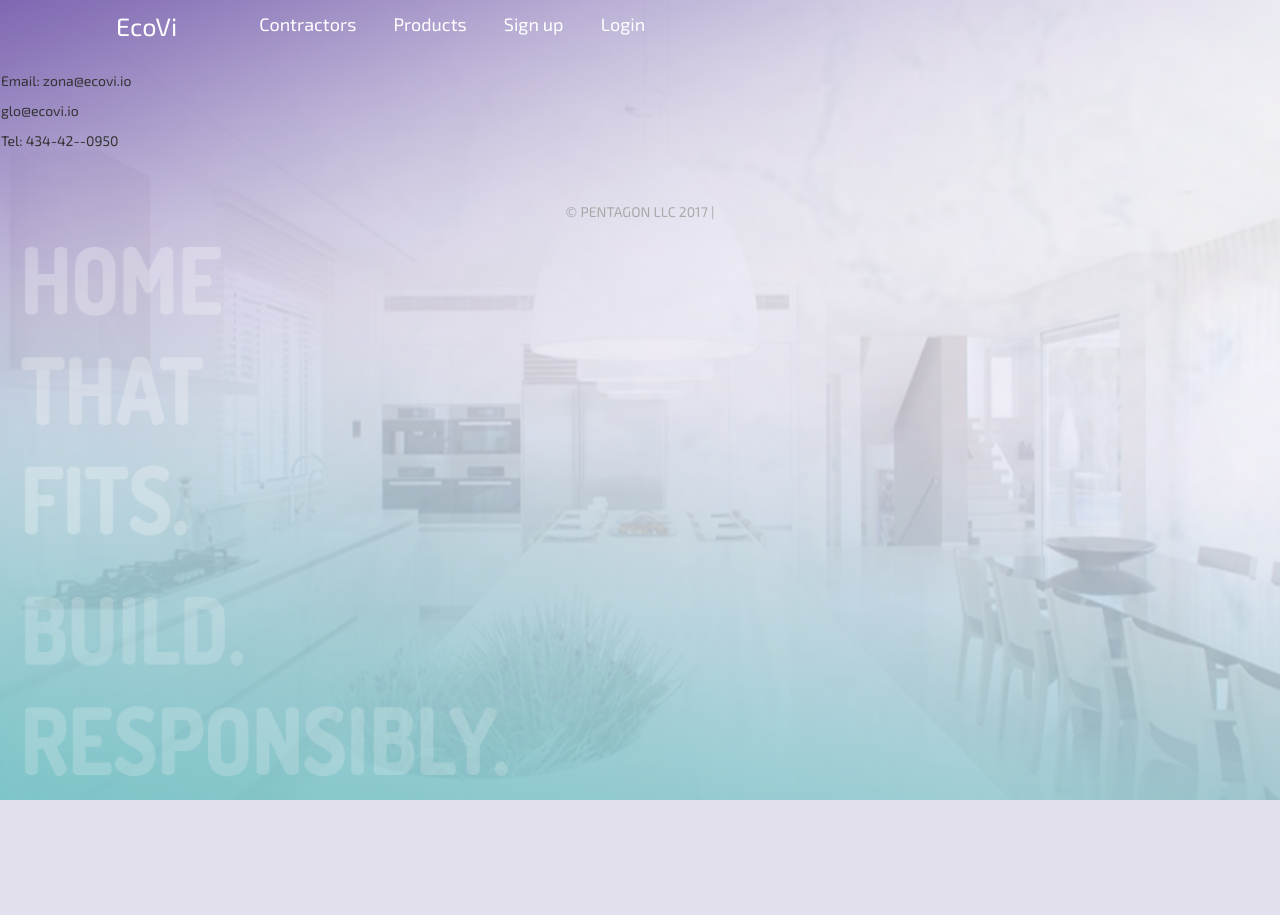
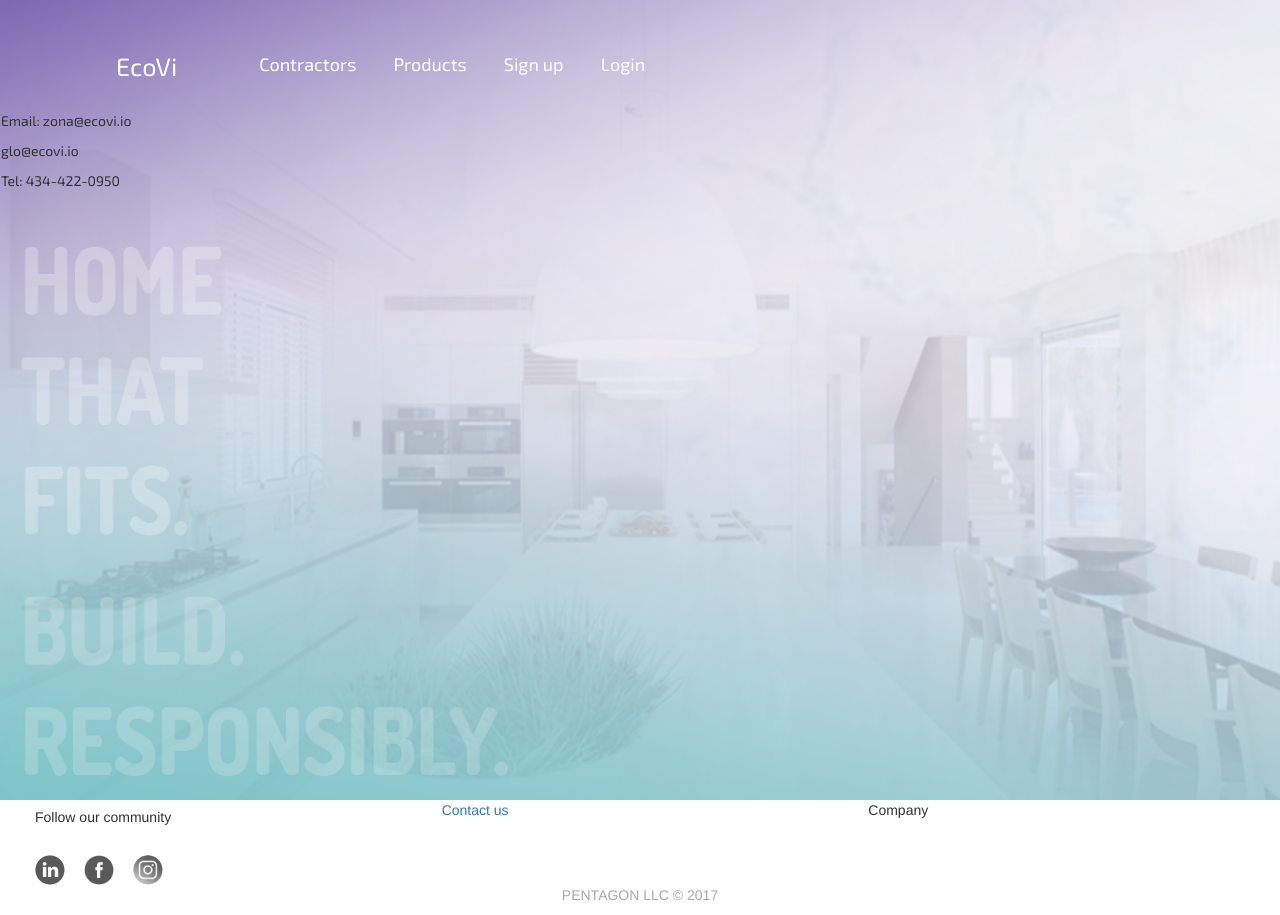
Before and after one commit to zona-li/ecovi, a Django app: page /contact/ in a window 1280 px wide. Before the commit the page ends 800 px from the top, so only its background shows below. Run offline with Django 3.2, Linux system fonts and the light colour scheme; some libraries are stand-ins or nearby versions.

Commit message:
edit footer

```diff
--- a/app/homestarter/main/templates/main/basic.html
+++ b/app/homestarter/main/templates/main/basic.html
@@ -3,6 +3,6 @@
 {% block content %}
 	<p>Email: zona@ecovi.io</p>
 	<p>glo@ecovi.io</p>
-	<p>Tel: 434-42--0950</p>
+	<p>Tel: 434-422-0950</p>
 
 {% endblock %}
--- a/app/homestarter/main/templates/main/header.html
+++ b/app/homestarter/main/templates/main/header.html
@@ -27,8 +27,11 @@
 			background-repeat: no-repeat;
 			background-size:100% 100vh;
 			font-family:'Exo 2';
+			padding-top: 40px;
 		}
-
+		.container {
+			padding-top: 10px;
+		}
 		.btn-link:hover {
 			color: #638dae;
 			text-decoration: none;
@@ -58,11 +61,14 @@
 				{% endblock %}
 			</span>
 		</nav>
+	</div>
 
-		<footer>
-			<div class="container">
-				<p class="text-uppercase text-center" id = "footer_text" style="color: #A9A9A9">© Pentagon LLC 2017  |
-					<a href='/contact/'>Contact us</a>
+	<footer>
+		<div class="container-fluid"> <!-- If Needed Left and Right Padding in 'md' and 'lg' screen means use container class -->
+            <div class="row">
+                <div class="col-xs-4 col-sm-4 col-md-4 col-lg-4">
+                    <h5 style="padding-left: 20px;">Follow our community</h5>
+					<br>
 					<a href='/linkedin/' style="margin-left: 20px">
 						<img src="{% static "/pictures/linkedin_logo_bw.png" %}" alt="Responsive image" class="img-circle" width="30" height="30" style='margin-right:15px'>
 					</a>
@@ -72,11 +78,20 @@
 					<a href='/instagram/'>
 						<img src="{% static "/pictures/ins_logo_bw.png" %}" alt="Responsive image" class="img-circle" width="30" height="30">
 					</a>
-				</p>
-			</div>
-		</footer>
+                </div>
+                <div class="col-xs-4 col-sm-4 col-md-4 col-lg-4">
+                    <a href='/contact/'>Contact us</a>
+                </div>
+                <div class="col-xs-4 col-sm-4 col-md-4 col-lg-4">
+                    <p>Company</p>
+                </div>
+            </div>
+        </div>
 
-	</div>
+        <div class="row">
+			<p class="text-uppercase text-center" id = "footer_text" style="color: #A9A9A9">  # Copyright info # </p>
+		</div>
+	</footer>
 
 
 	<script type="text/javascript">
@@ -84,7 +99,7 @@
 		var date = new Date()
 		var year = date.getFullYear();
 		var el = document.getElementById('footer_text');
-		el.innerHTML = '<p class="text-uppercase text-center" id = "footer_text" style="color: #A9A9A9">© Pentagon LLC ' + year + ' | ' + '</p>';
+		el.innerHTML = '<p class="text-uppercase text-center" id = "footer_text" style="color: #A9A9A9">Pentagon LLC © ' + year + '</p>';
 	</script>
 
 </body>
```
